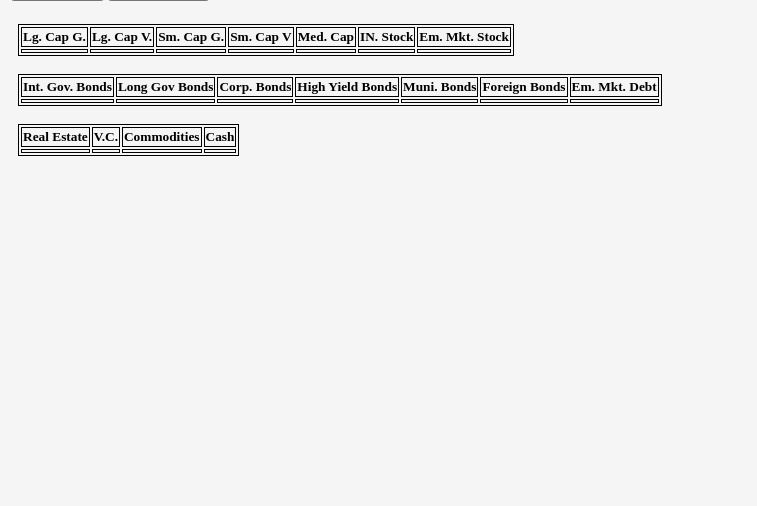
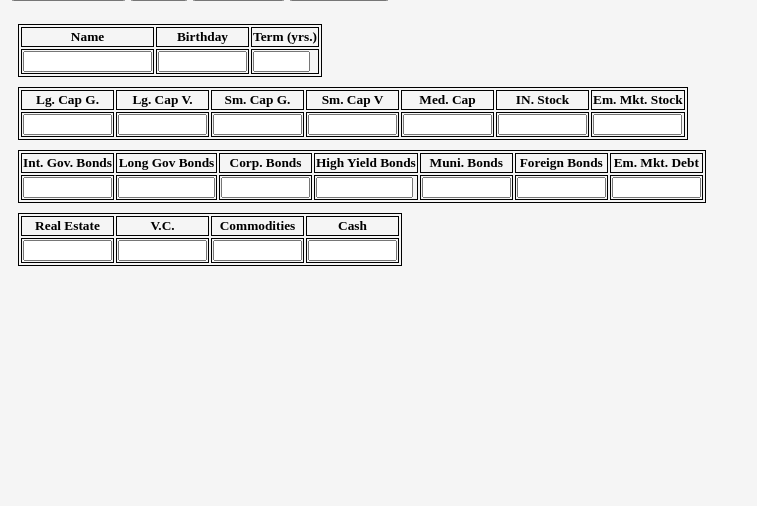
Before and after one commit to jacoby149/greenstar-financial, a Flask app: page / in a window 1280 px wide. Shown: the part 175-681 px from the top of the page, without its empty margins (0-757 px from the left). Run offline with Flask 2, Linux system fonts and the light colour scheme; lists and menus that the app fills with data are empty.

Commit message:
fleshed out asset class gui

```diff
--- a/templates/index.html
+++ b/templates/index.html
@@ -17,6 +17,12 @@
     <table>
         <tr>
             <td>
+                <button onclick="showhide()">Show/Hide Form</button>
+            </td>
+            <td>
+                <input type="submit">
+            </td>
+            <td>
                 <button onclick="basic()">Load Graphs</button>
             </td>
             <td>
@@ -34,7 +40,22 @@
             <td id="weight"> Portfolio : FB : 25% , NT : 25% , NVD : 25% , LSA : 25%
         </tr>
     </table>
-    <div class="captable">
+
+    <div class="captable" id="captable">
+        <table>
+            <tr>
+                <th>Name</th>
+                <th>Birthday</th>
+                <th>Term (yrs.)</th>
+            </tr>
+            <tr>
+                <td><input type="text" name="name" size="13"></input></td>
+                <td><input type="text" name="birthday" size="8"></input></td>
+                <td><input type="text" name="time" size="4"></input></td>
+            </tr>
+        </table>
+
+
         <table>
             <tr>
                 <th>Lg. Cap G.</th>
@@ -46,16 +67,18 @@
                 <th>Em. Mkt. Stock</th>
             </tr>
             <tr>
-                <td></td>
-                <td></td>
-                <td></td>
-                <td></td>
-                <td></td>
-                <td></td>
-                <td></td>
+                <td><input type="text" name="name" size="8"></input></td>
+                <td><input type="text" name="name" size="8"></input></td>
+                <td><input type="text" name="name" size="8"></input></td>
+                <td><input type="text" name="name" size="8"></input></td>
+                <td><input type="text" name="name" size="8"></input></td>
+                <td><input type="text" name="name" size="8"></input></td>
+                <td><input type="text" name="name" size="8"></input></td>
             </tr>
         </table>
-        <br>
+
+
+
         <table>
             <tr>
                 <th>Int. Gov. Bonds</th>
@@ -67,16 +90,16 @@
                 <th>Em. Mkt. Debt</th>
             </tr>
             <tr>
-                <td></td>
-                <td></td>
-                <td></td>
-                <td></td>
-                <td></td>
-                <td></td>
-                <td></td>
+                <td><input type="text" name="name" size="8"></input></td>
+                <td><input type="text" name="name" size="9"></input></td>
+                <td><input type="text" name="name" size="8"></input></td>
+                <td><input type="text" name="name" size="9"></input></td>
+                <td><input type="text" name="name" size="8"></input></td>
+                <td><input type="text" name="name" size="8"></input></td>
+                <td><input type="text" name="name" size="8"></input></td>
             </tr>
         </table>
-        <br>
+
         <table>
             <tr>
                 <th>Real Estate</th>
@@ -85,15 +108,16 @@
                 <th>Cash</th>
             </tr>
             <tr>
-                <td></td>
-                <td></td>
-                <td></td>
-                <td></td>
+                <td><input type="text" name="name" size="8"></input></td>
+                <td><input type="text" name="name" size="8"></input></td>
+                <td><input type="text" name="name" size="8"></input></td>
+                <td><input type="text" name="name" size="8"></input></td>
             </tr>
         </table>
+    </div>
 
 
-    </div>
+
     <div id="graphs"></div>
     <div id="norm"></div>
     <div id="backtest"></div>
@@ -104,6 +128,11 @@
 <script src="https://ajax.googleapis.com/ajax/libs/jquery/3.5.1/jquery.min.js"></script>
 
 <script>
+    function showhide() {
+        cap = document.getElementById("captable")
+        if (cap.style.display == "none") cap.style.display = "block";
+        else cap.style.display = "none";
+    }
 
     function update_vals() {
         std = stds[risk]
@@ -196,8 +225,16 @@
         padding: 10px;
     }
 
+    .captable {
+        width: 60%;
+    }
+
     .captable table {
         border: 1px solid black;
+        float: left;
+        margin-bottom: 10px;
+        margin-right: 10px;
+
     }
 
     .captable td {
```
